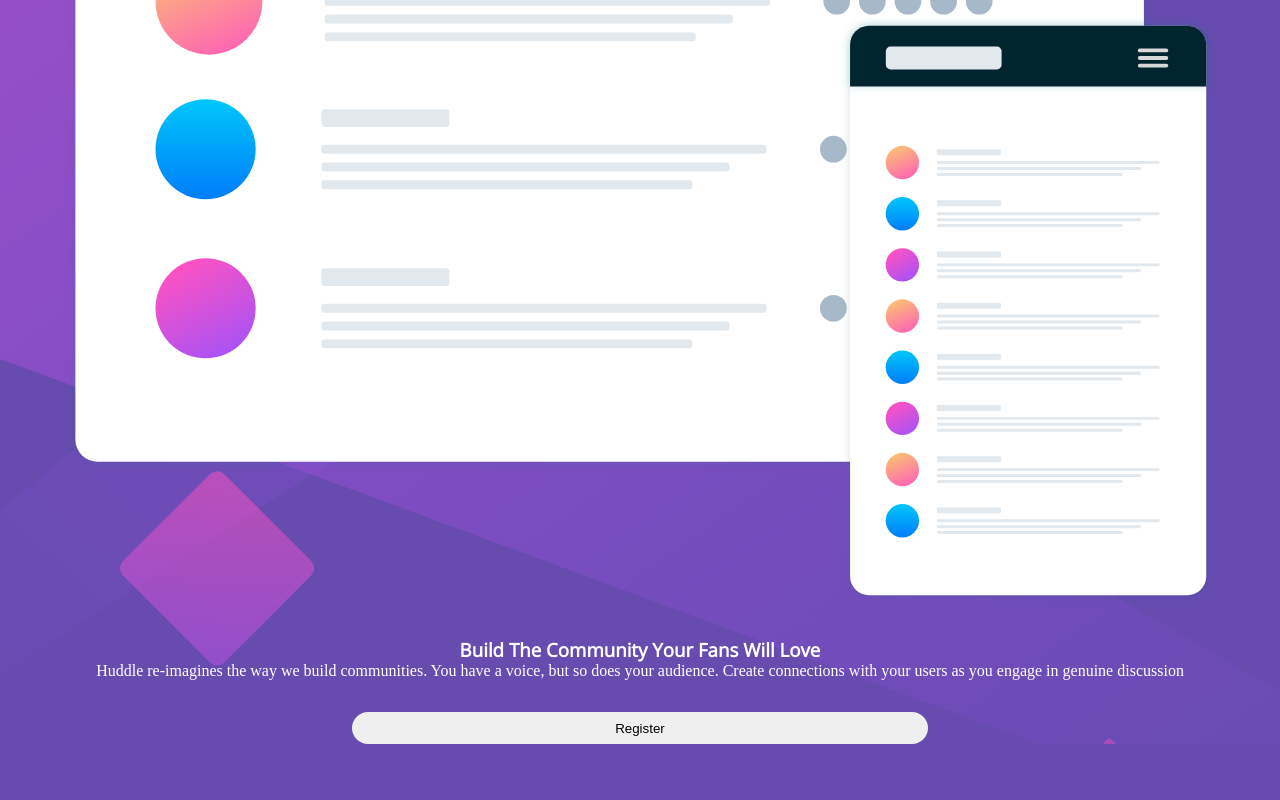
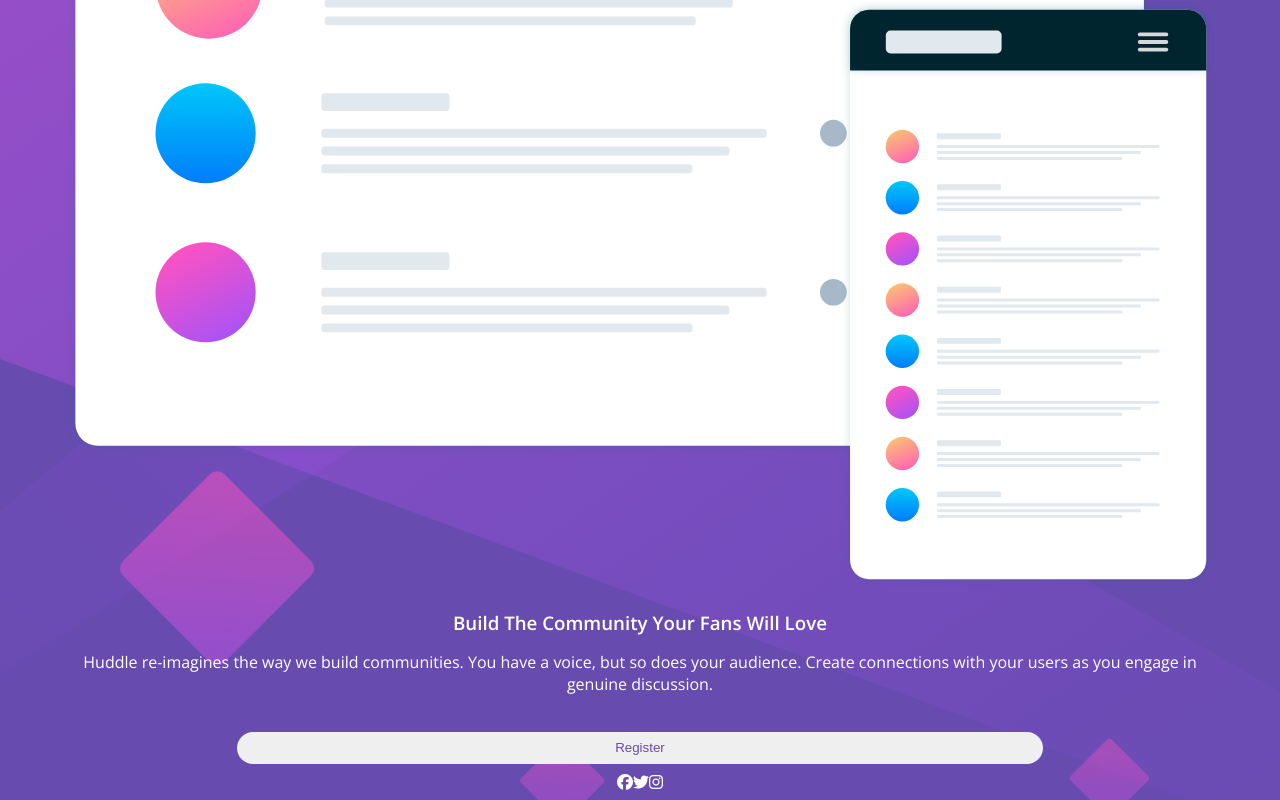
Before and after one commit to Ricmarney/Huddle, a plain HTML site: page index.html in a window 1280 px wide. Shown: the part 396-1196 px from the top of the page. Before the commit the page ends 1140 px from the top, so only its background shows below. Drawn offline with nearby package versions, Linux system fonts and the light colour scheme; a web font is replaced by a local one.

Commit message:
Huddle project

```diff
--- a/index.html
+++ b/index.html
@@ -5,6 +5,10 @@
     <meta name="viewport" content="width=device-width, initial-scale=1.0" />
     <title>Huddle</title>
     <link rel="stylesheet" href="style.css" />
+    <script
+      src="https://kit.fontawesome.com/9bbd1f14bf.js"
+      crossorigin="anonymous"
+    ></script>
   </head>
   <body>
     <header class="container header">
@@ -16,11 +20,16 @@
         <h3>Build The Community Your Fans Will Love</h3>
         <p>
           Huddle re-imagines the way we build communities. You have a voice, but
-          so does your audience. Create connections with your users as you engage
-          in genuine discussion
+          so does your audience. Create connections with your users as you
+          engage in genuine discussion.
         </p>
       </div>
       <button>Register</button>
     </main>
+    <footer>
+      <i class="fa-brands fa-facebook"></i>
+      <i class="fa-brands fa-twitter"></i>
+      <i class="fa-brands fa-instagram"></i>
+    </footer>
   </body>
 </html>
--- a/style.css
+++ b/style.css
@@ -1,4 +1,4 @@
-@import url("https://fonts.googleapis.com/css2?family=Poppins:wght@400;600&family=Tektur&display=swap");
+@import url("https://fonts.googleapis.com/css2?family=Open+Sans:wght@400;600&display=swap");
 
 @import url("https://fonts.googleapis.com/css2?family=Open+Sans&family=Tektur&display=swap");
 
@@ -12,46 +12,51 @@ body {
   background-size: cover;
   background-color: hsl(257, 40%, 49%);
 }
-/* .container header {
-  width: 90%;
-  margin: auto;
-} */
 .main {
   margin: auto;
   width: 90%;
-  margin-top: 3rem;
-  color: white;
-
+  margin-top: 2rem;
   display: flex;
   flex-direction: column;
   justify-content: space-between;
-  gap: 2rem;
+  gap: 1.3rem;
 }
-
 .main img {
   width: 100%;
 }
-
 .header img {
   width: 30%;
   margin-top: 2rem;
+  margin-left: 1rem;
 }
-
 .inner p {
+  text-align: center;
+  font-family: "Open Sans", sans-serif;
+  color: white;
+  margin-top: 1rem;
+  margin-bottom: 1rem;
+}
+.inner h3 {
+  color: white;
+  font-family: "Open Sans", sans-serif;
   text-align: center;
 }
 .main button {
-  width: 50%;
   height: 2rem;
+  border-radius: 2rem;
+  border: none;
   margin: auto;
-  border: none;
-  border-radius: 2rem;
+  color: hsl(257, 40%, 49%);
+
+  width: 70%;
 }
-.inner h3{
-  text-align: center;
-  font-family: "Open Sans", sans-serif;
+footer {
   color: white;
-  font-weight: bolder;
-
+  display: flex;
+  justify-content: center;
+  padding: 10px;
+}
+@media(1440px)
+ {
 
 }
```
